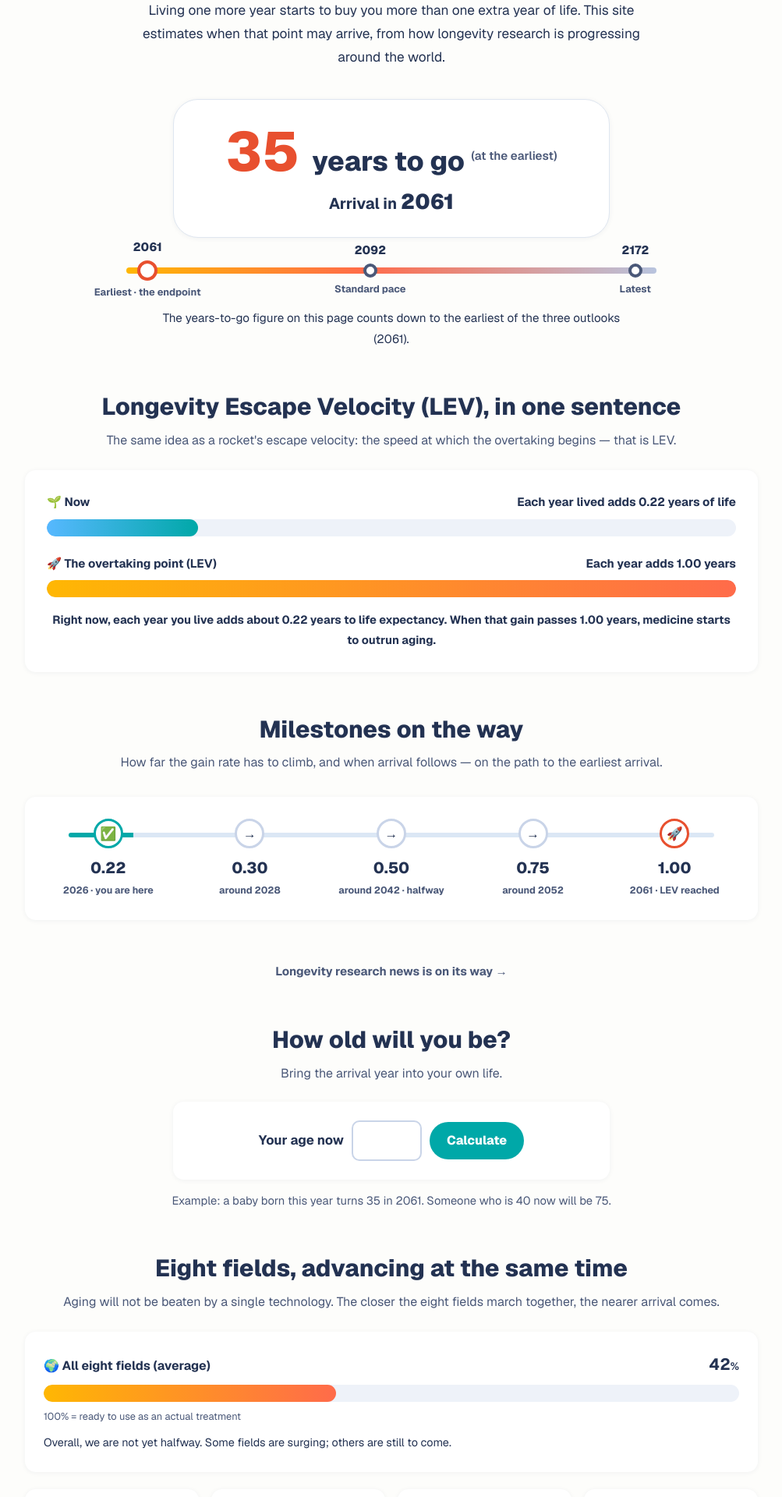
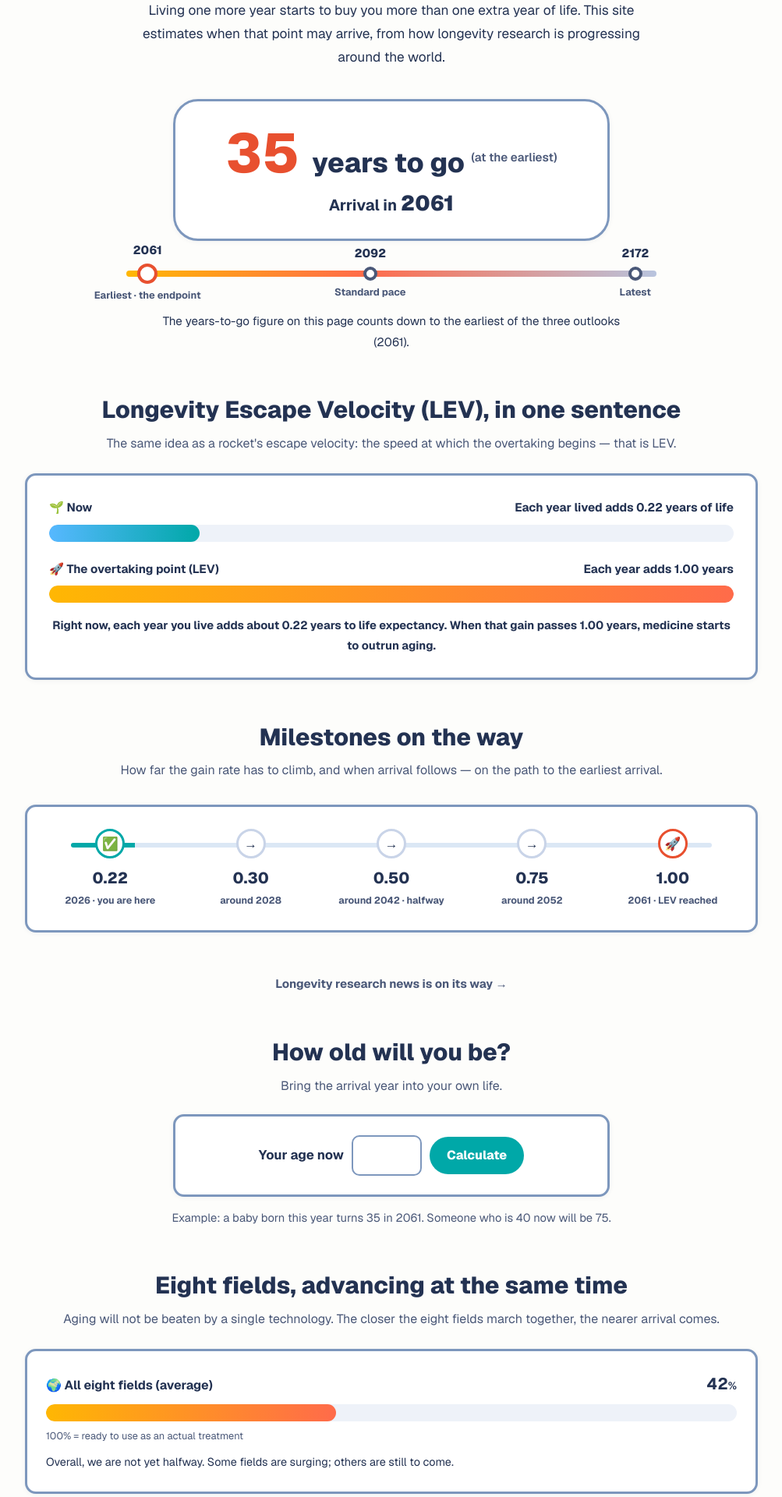
Before and after one commit to mikoshi092/immortality-countdown, a Next.js app: page / in a window 1280 px wide. Shown: the part 200-2120 px from the top of the page at 78% size, without its empty margins (138-1141 px from the left). Built offline with nearby package versions, Linux system fonts and the light colour scheme.

Commit message:
Stronger frames: 3px #7d97bd borders across calm surfaces

```diff
--- a/app/ja/page.tsx
+++ b/app/ja/page.tsx
@@ -121,7 +121,7 @@ export default function JapaneseLandingPage() {
             1年生きるあいだに、寿命が1年以上延びるようになる——そんな地点の到来を、世界の長寿研究の進み方から見積もっています。
           </p>
 
-          <div className="mx-auto mt-[38px] max-w-[560px] rounded-[32px] border border-[#dfe6f0] bg-white px-5 pb-[22px] pt-[26px] shadow-[0_1px_6px_rgba(35,50,82,0.06)]">
+          <div className="mx-auto mt-[38px] max-w-[560px] rounded-[32px] border-[3px] border-[#7d97bd] bg-white px-5 pb-[22px] pt-[26px] shadow-[0_1px_6px_rgba(35,50,82,0.06)]">
             <div className="text-[clamp(2.8rem,9vw,4.4rem)] font-extrabold leading-[1.15]">
               あと{" "}
               <span className="text-[#e8502f]">
@@ -247,7 +247,7 @@ export default function JapaneseLandingPage() {
             title="8つの分野が、同時に進んでいます"
             sub="老化への挑戦は、ひとつの技術では届きません。8分野の足並みがそろうほど、到達は近づきます。"
           />
-          <div className="mt-6 rounded-[14px] bg-white p-6 shadow-[0_1px_6px_rgba(35,50,82,0.06)]">
+          <div className="mt-6 rounded-[14px] border-[3px] border-[#7d97bd] bg-white p-6 shadow-[0_1px_6px_rgba(35,50,82,0.06)]">
             <div className="flex flex-wrap items-baseline justify-between gap-2">
               <span className="font-bold">🌍 8分野全体の進み具合（平均）</span>
               <b className="text-[1.3rem]">
@@ -276,7 +276,7 @@ export default function JapaneseLandingPage() {
         {/* The honest wall: delivery */}
         <section id="why-now" className="scroll-mt-6 pt-[52px]">
           <SectionHeading title="一番大きな壁は「届けること」" />
-          <div className="mt-6 rounded-[14px] bg-white p-7 shadow-[0_1px_6px_rgba(35,50,82,0.06)]">
+          <div className="mt-6 rounded-[14px] border-[3px] border-[#7d97bd] bg-white p-7 shadow-[0_1px_6px_rgba(35,50,82,0.06)]">
             <p>
               研究が進んでも、治療として人に届くまでには、安全性の確認、臨床試験、承認、製造、社会の受け入れと、いくつも壁があります。
             </p>
--- a/app/page.tsx
+++ b/app/page.tsx
@@ -113,7 +113,7 @@ export default function Home() {
             the world.
           </p>
 
-          <div className="mx-auto mt-[38px] max-w-[560px] rounded-[32px] border border-[#dfe6f0] bg-white px-5 pb-[22px] pt-[26px] shadow-[0_1px_6px_rgba(35,50,82,0.06)]">
+          <div className="mx-auto mt-[38px] max-w-[560px] rounded-[32px] border-[3px] border-[#7d97bd] bg-white px-5 pb-[22px] pt-[26px] shadow-[0_1px_6px_rgba(35,50,82,0.06)]">
             <div className="text-[clamp(2.8rem,9vw,4.4rem)] font-extrabold leading-[1.15]">
               <span className="text-[#e8502f]">
                 <CountUp target={heroEarlyYears} />
@@ -229,7 +229,7 @@ export default function Home() {
             title="Eight fields, advancing at the same time"
             sub="Aging will not be beaten by a single technology. The closer the eight fields march together, the nearer arrival comes."
           />
-          <div className="mt-6 rounded-[14px] bg-white p-6 shadow-[0_1px_6px_rgba(35,50,82,0.06)]">
+          <div className="mt-6 rounded-[14px] border-[3px] border-[#7d97bd] bg-white p-6 shadow-[0_1px_6px_rgba(35,50,82,0.06)]">
             <div className="flex flex-wrap items-baseline justify-between gap-2">
               <span className="font-bold">🌍 All eight fields (average)</span>
               <b className="text-[1.3rem]">
@@ -260,7 +260,7 @@ export default function Home() {
         {/* The honest wall: delivery */}
         <section className="pt-[52px]">
           <SectionHeading title="The biggest wall is delivery" />
-          <div className="mt-6 rounded-[14px] bg-white p-7 shadow-[0_1px_6px_rgba(35,50,82,0.06)]">
+          <div className="mt-6 rounded-[14px] border-[3px] border-[#7d97bd] bg-white p-7 shadow-[0_1px_6px_rgba(35,50,82,0.06)]">
             <p>
               Even as research advances, a treatment still has several walls to clear before it
               reaches people: safety checks, clinical trials, approval, manufacturing, and
--- a/components/calm/AgeCalculator.tsx
+++ b/components/calm/AgeCalculator.tsx
@@ -38,7 +38,7 @@ export default function AgeCalculator({
   };
 
   return (
-    <div className="mx-auto mt-[22px] max-w-[560px] rounded-[14px] bg-white p-6 shadow-[0_1px_6px_rgba(35,50,82,0.06)]">
+    <div className="mx-auto mt-[22px] max-w-[560px] rounded-[14px] border-[3px] border-[#7d97bd] bg-white p-6 shadow-[0_1px_6px_rgba(35,50,82,0.06)]">
       <label className="flex flex-wrap items-center justify-center gap-[10px] text-[1.05rem] font-bold">
         {ja ? "今の年齢" : "Your age now"}
         <input
@@ -52,7 +52,7 @@ export default function AgeCalculator({
             if (event.key === "Enter") calculate();
           }}
           aria-label={ja ? "今の年齢" : "Your age now"}
-          className="w-[90px] rounded-[10px] border-2 border-[#c9d4e8] px-2 py-[9px] text-center text-[1.1rem] font-extrabold text-[#233252] focus:border-[#57b8ff] focus:outline-none"
+          className="w-[90px] rounded-[10px] border-2 border-[#7d97bd] px-2 py-[9px] text-center text-[1.1rem] font-extrabold text-[#233252] focus:border-[#57b8ff] focus:outline-none"
         />
         {ja ? "歳" : ""}
         <button
--- a/components/calm/NewsRow.tsx
+++ b/components/calm/NewsRow.tsx
@@ -12,7 +12,7 @@ import type { SiteLocale } from "@/lib/locale";
 export default function NewsRow({ row, locale }: { row: NewsRowData; locale: SiteLocale }) {
   const relativeTime = locale === "ja" ? relativeTimeJa(row.hours) : relativeTimeEn(row.hours);
   return (
-    <div className="flex gap-3 rounded-[10px] border-2 border-[#c9d4e8] bg-white px-4 py-3.5 shadow-[0_1px_3px_rgba(35,50,82,0.05)]">
+    <div className="flex gap-3 rounded-[10px] border-[3px] border-[#7d97bd] bg-white px-4 py-3.5 shadow-[0_1px_3px_rgba(35,50,82,0.05)]">
       <div className="w-[46px] shrink-0 self-start overflow-hidden rounded-lg bg-[#7d8194] text-center text-[0.6rem] font-extrabold leading-[1.3] text-white">
         <span className="block pt-1">{row.isNew ? "NEW!" : "NEWS"}</span>
         <b
--- a/components/calm/Sections.tsx
+++ b/components/calm/Sections.tsx
@@ -87,7 +87,7 @@ export function LevGauge({
   note: string;
 }) {
   return (
-    <div className="mt-6 rounded-[14px] bg-white p-7 shadow-[0_1px_6px_rgba(35,50,82,0.06)]">
+    <div className="mt-6 rounded-[14px] border-[3px] border-[#7d97bd] bg-white p-7 shadow-[0_1px_6px_rgba(35,50,82,0.06)]">
       <div className="flex flex-wrap items-baseline justify-between gap-2 text-[0.95rem] font-bold">
         <span>{nowLabel}</span>
         <span>{nowValueText}</span>
@@ -115,7 +115,7 @@ export type MilestoneStep = { gain: string; when: string; state: "done" | "next"
 /** Five-step milestone stepper keyed to the early scenario. */
 export function Milestones({ steps }: { steps: MilestoneStep[] }) {
   return (
-    <div className="relative mt-[30px] rounded-[14px] bg-white px-4 py-7 shadow-[0_1px_6px_rgba(35,50,82,0.06)]">
+    <div className="relative mt-[30px] rounded-[14px] border-[3px] border-[#7d97bd] bg-white px-4 py-7 shadow-[0_1px_6px_rgba(35,50,82,0.06)]">
       <div
         aria-hidden="true"
         className="absolute left-[6%] right-[6%] top-[46px] h-[6px] rounded-full bg-[linear-gradient(90deg,#00a8a8_10%,#dbe7f5_10%)]"
@@ -175,7 +175,7 @@ export function FieldCards({ fields, locale }: { fields: FieldCardData[]; locale
         return (
           <div
             key={field.key}
-            className="rounded-[14px] bg-white p-5 shadow-[0_1px_6px_rgba(35,50,82,0.06)]"
+            className="rounded-[14px] border-[3px] border-[#7d97bd] bg-white p-5 shadow-[0_1px_6px_rgba(35,50,82,0.06)]"
           >
             <div className="text-[1.15rem]" aria-hidden="true">
               {field.emoji}
@@ -248,13 +248,13 @@ export function Closing({
           </Link>
           <Link
             href={secondaryHref}
-            className={`inline-block rounded-full border-2 border-[#c9d4e8] bg-white px-[24px] py-[11px] font-extrabold text-[#233252] transition-colors hover:border-[#57b8ff] ${FOCUS_RING}`}
+            className={`inline-block rounded-full border-[3px] border-[#7d97bd] bg-white px-[24px] py-[11px] font-extrabold text-[#233252] transition-colors hover:border-[#57b8ff] ${FOCUS_RING}`}
           >
             {secondaryLabel}
           </Link>
         </div>
       </section>
-      <div className="mb-10 mt-10 rounded-xl border border-dashed border-[#c9d4e8] bg-white px-5 py-4 text-[0.8rem] leading-[1.8] text-[#4a5878]">
+      <div className="mb-10 mt-10 rounded-xl border-2 border-dashed border-[#7d97bd] bg-white px-5 py-4 text-[0.8rem] leading-[1.8] text-[#4a5878]">
         {finePrint.map((paragraph, index) => (
           <p key={index} className={index > 0 ? "mt-2" : undefined}>
             {paragraph}
--- a/components/calm/TopStoriesStrip.tsx
+++ b/components/calm/TopStoriesStrip.tsx
@@ -23,7 +23,7 @@ export default function TopStoriesStrip({
   const rows = topStoryRows(articles, locale, now, 3);
   if (rows.length === 0) return null;
   return (
-    <div className="mt-[18px] rounded-[18px] bg-white px-5 py-[14px] shadow-[0_1px_6px_rgba(35,50,82,0.06)]">
+    <div className="mt-[18px] rounded-[18px] border-[3px] border-[#7d97bd] bg-white px-5 py-[14px] shadow-[0_1px_6px_rgba(35,50,82,0.06)]">
       <span className="calm-blink inline-block text-[0.92rem] font-extrabold text-[#e8502f]">
         {locale === "ja" ? "📣 本日の注目ニュース" : "📣 Today's top stories"}
       </span>
@@ -31,7 +31,7 @@ export default function TopStoriesStrip({
         {rows.map((row) => (
           <li
             key={row.key}
-            className="flex items-baseline gap-2 rounded-[10px] border-2 border-[#c9d4e8] bg-[#f8fafd] px-3.5 py-2.5 text-[1.02rem] font-bold shadow-[0_1px_3px_rgba(35,50,82,0.05)]"
+            className="flex items-baseline gap-2 rounded-[10px] border-[3px] border-[#7d97bd] bg-[#f8fafd] px-3.5 py-2.5 text-[1.02rem] font-bold shadow-[0_1px_3px_rgba(35,50,82,0.05)]"
           >
             <span aria-hidden="true" className="shrink-0 text-[0.85rem]">
               🔥
--- a/components/calm/VideoRail.tsx
+++ b/components/calm/VideoRail.tsx
@@ -41,7 +41,7 @@ export default function VideoRail({ locale }: { locale: SiteLocale }) {
   const ja = locale === "ja";
 
   return (
-    <aside className="rounded-[18px] bg-white p-[18px] shadow-[0_1px_6px_rgba(35,50,82,0.06)]">
+    <aside className="rounded-[18px] border-[3px] border-[#7d97bd] bg-white p-[18px] shadow-[0_1px_6px_rgba(35,50,82,0.06)]">
       <h2 className="mb-[14px] text-[1.05rem] font-extrabold text-[#233252]">
         {ja ? "🎬 関連動画（再生数の多い定番）" : "🎬 Related videos (most-watched classics)"}
       </h2>
```
